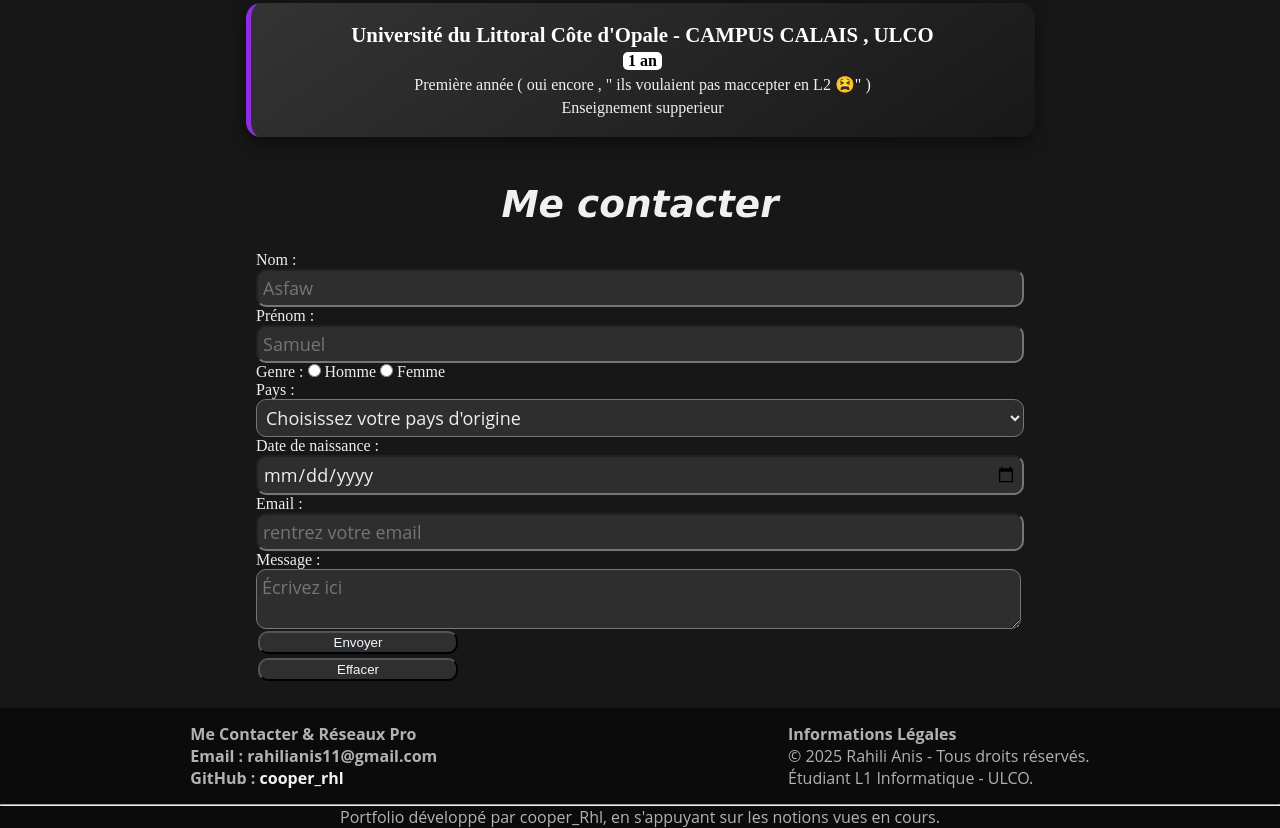
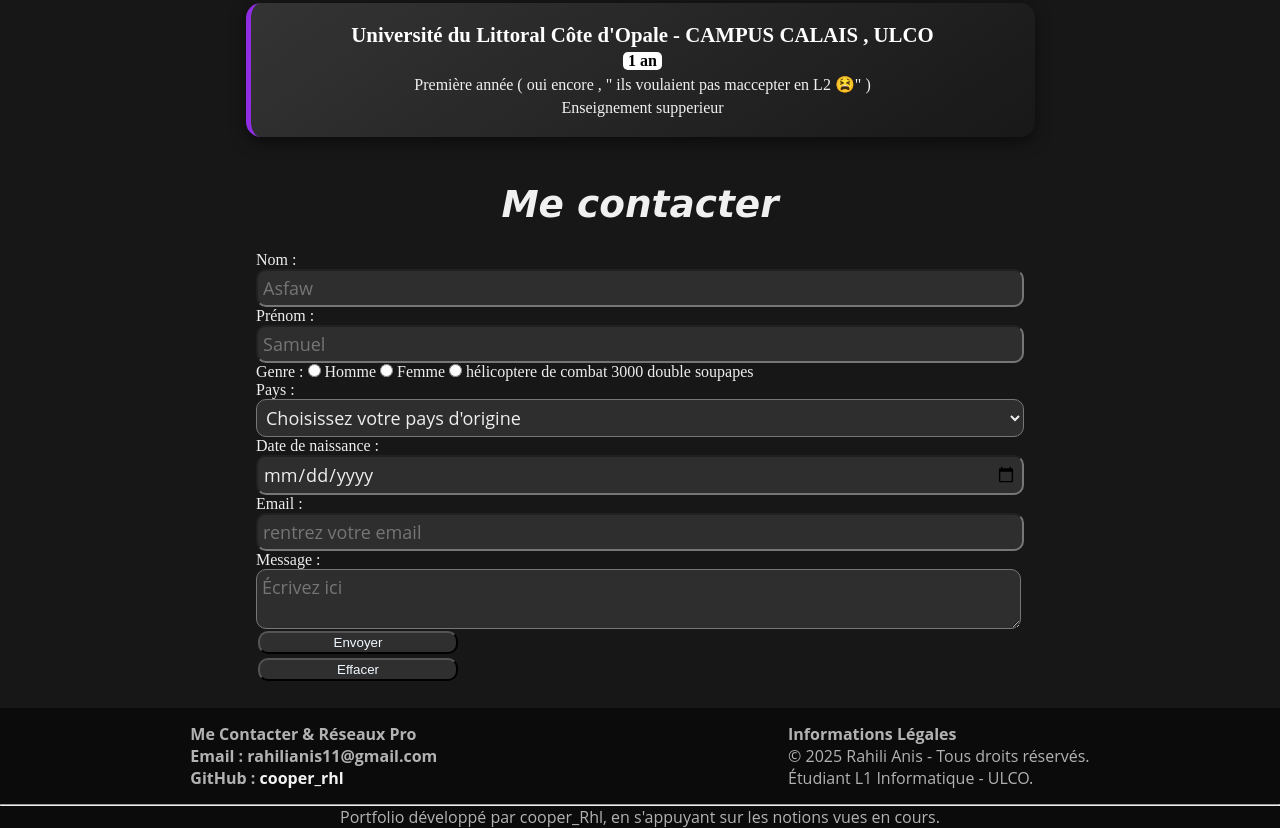
Before and after one commit to cooper340/cooper_rhll_portfolio, a plain HTML site: page index.html in a window 1280 px wide. Shown: the part 2416-3244 px from the top of the page. Drawn offline with Linux system fonts and the light colour scheme.

Commit message:
Add additional radio button for genre selection

```diff
--- a/index.html
+++ b/index.html
@@ -358,6 +358,8 @@
                 <label for="Homme">Homme</label>
                 <input type="radio" id="Femme" name="genre" value="Femme">
                 <label for="Femme">Femme</label>
+                <input type="radio" id="Femme" name="genre" value="Femme">
+                <label for="Femme">hélicoptere de combat 3000 double soupapes</label>
             </section>
 
             <label for="pays">Pays :</label>
```
